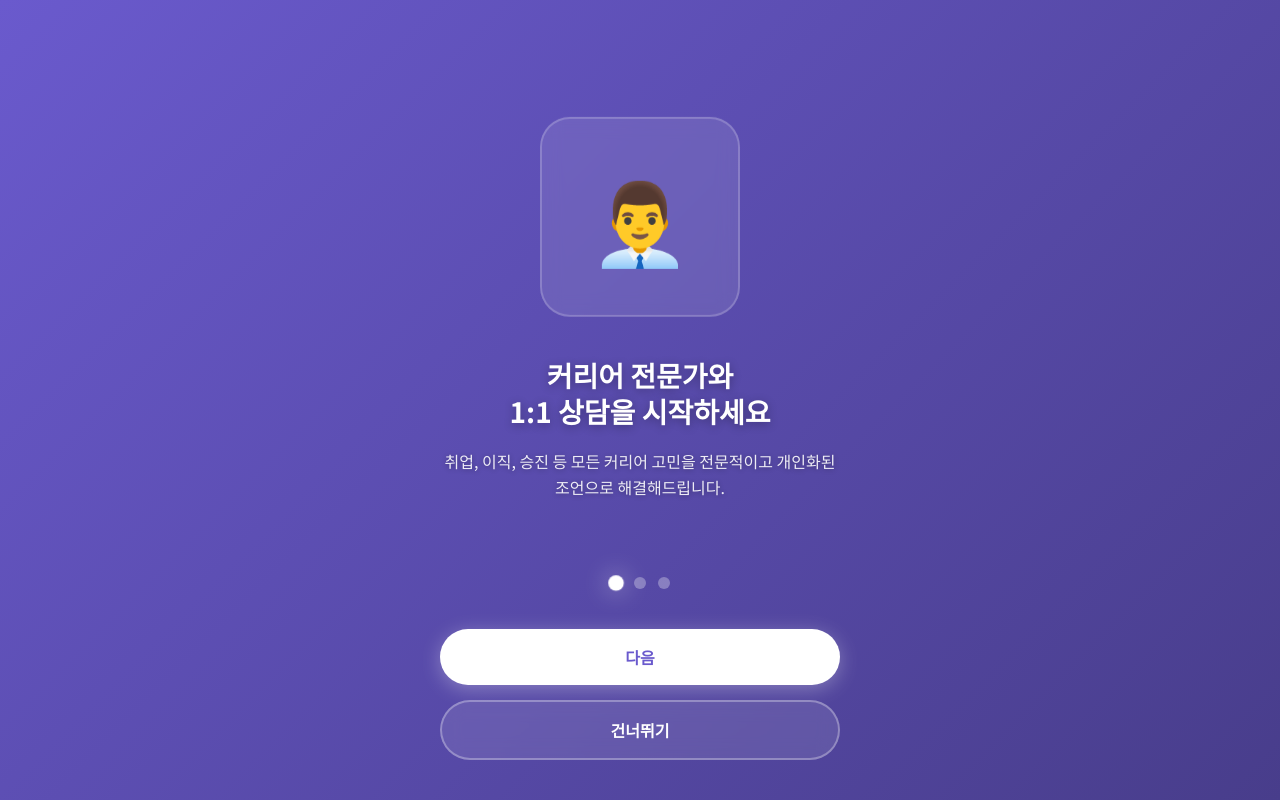
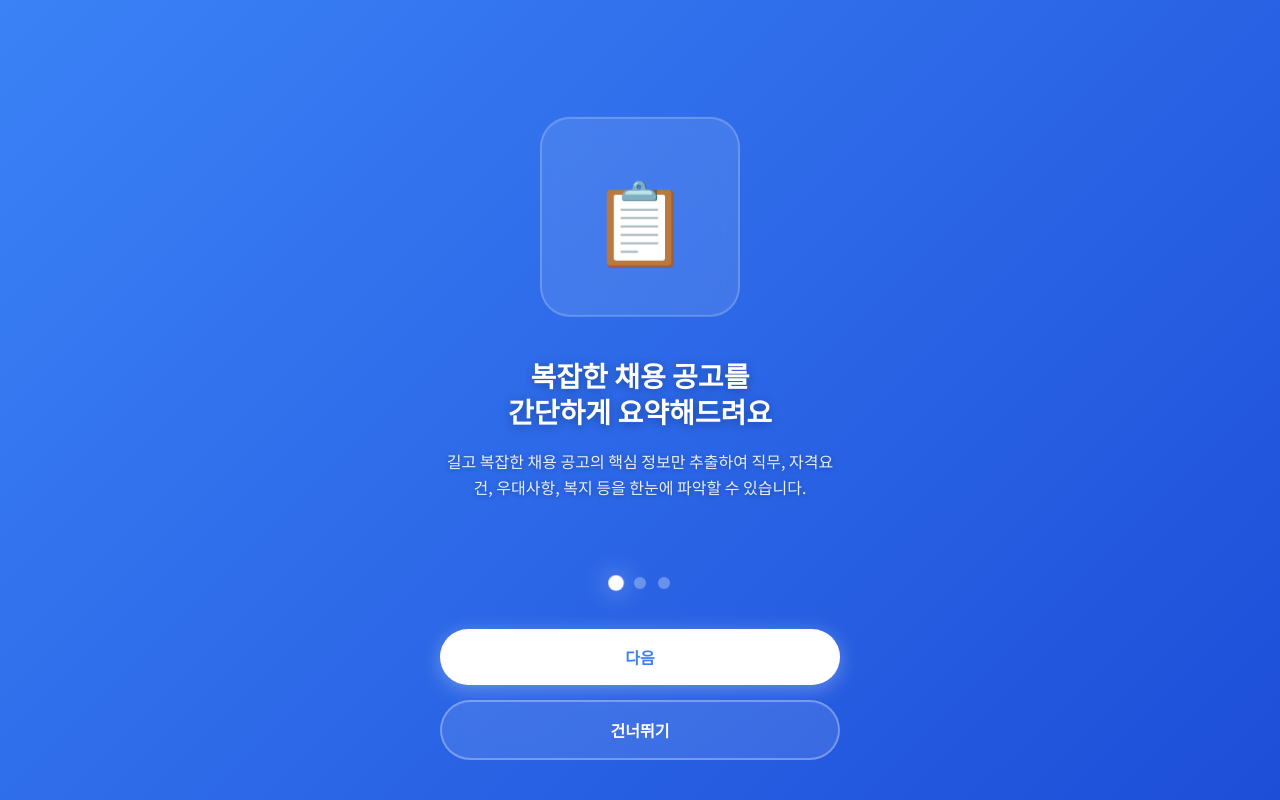
Before and after one commit to Hun-Hong/ai-project-front, a Vue app in the folder ai-project/: page / in a window 1280 px wide. Built offline with nearby package versions, Linux system fonts and the light colour scheme; the HTML template or start-up script is replaced by a standard one.

Commit message:
[FEAT] 기획서 반영(1)

```diff
--- a/ai-project/src/App.vue
+++ b/ai-project/src/App.vue
@@ -12,8 +12,8 @@
         @skip="handleOnboardingSkip"
       />
 
-      <!-- AI 챗봇 메인 화면 -->
-      <ChatbotMainScreen v-if="currentScreen === 'chatbot'" />
+      <!-- Job-pt 메인 화면 -->
+      <JobAnalysisMainScreen v-if="currentScreen === 'main'" />
     </div>
   </div>
 </template>
@@ -23,7 +23,7 @@ import { ref, onMounted } from 'vue'
 import { useAppStore } from './stores/app'
 import SplashScreen from './components/SplashScreen.vue'
 import OnboardingScreen from './components/OnboardingScreen.vue'
-import ChatbotMainScreen from './components/ChatbotMainScreen.vue'
+import JobAnalysisMainScreen from './components/JobAnalysisMainScreen.vue'
 
 const appStore = useAppStore()
 const currentScreen = ref('splash')
@@ -33,13 +33,13 @@ const handleOnboardingNext = () => {
   if (onboardingStep.value < 3) {
     onboardingStep.value++
   } else {
-    currentScreen.value = 'chatbot'
+    currentScreen.value = 'main'
     appStore.setOnboardingCompleted(true)
   }
 }
 
 const handleOnboardingSkip = () => {
-  currentScreen.value = 'chatbot'
+  currentScreen.value = 'main'
   appStore.setOnboardingCompleted(true)
 }
 
@@ -51,8 +51,8 @@ onMounted(() => {
   setTimeout(() => {
     console.log('Timeout triggered, checking onboarding status...')
     if (appStore.isOnboardingCompleted) {
-      console.log('Onboarding completed, going to chatbot')
-      currentScreen.value = 'chatbot'
+      console.log('Onboarding completed, going to main')
+      currentScreen.value = 'main'
     } else {
       console.log('Onboarding not completed, going to onboarding')
       currentScreen.value = 'onboarding'
--- a/ai-project/src/components/OnboardingScreen.vue
+++ b/ai-project/src/components/OnboardingScreen.vue
@@ -26,7 +26,7 @@
         class="btn btn-primary"
         @click="handleNext"
       >
-        {{ step === 3 ? '커리어 상담 시작하기' : '다음' }}
+        {{ step === 3 ? '채용 공고 분석 시작하기' : '다음' }}
       </button>
       <button
         class="btn btn-secondary"
@@ -49,22 +49,22 @@ const props = defineProps({
 
 const emit = defineEmits(['next', 'skip'])
 
-// 커리어 어드바이저 온보딩 데이터
+// Job-pt 온보딩 데이터
 const onboardingData = [
   {
-    icon: '👨‍💼',
-    title: '커리어 전문가와\n1:1 상담을 시작하세요',
-    description: '취업, 이직, 승진 등 모든 커리어 고민을 전문적이고 개인화된 조언으로 해결해드립니다.'
+    icon: '📋',
+    title: '복잡한 채용 공고를\n간단하게 요약해드려요',
+    description: '길고 복잡한 채용 공고의 핵심 정보만 추출하여 직무, 자격요건, 우대사항, 복지 등을 한눈에 파악할 수 있습니다.'
   },
   {
-    icon: '🎯',
-    title: '맞춤형 커리어 로드맵을\n제공받으세요',
-    description: '당신의 현재 상황과 목표를 분석하여 단계별 성장 계획과 실행 가능한 액션플랜을 제시합니다.'
+    icon: '💬',
+    title: '자연어로 질문하면\n정확한 답변을 받아보세요',
+    description: '"경력 2년도 지원 가능한가요?", "하이브리드 근무인가요?" 같은 질문에 채용공고 내용을 기반으로 정확하게 답변해드립니다.'
   },
   {
-    icon: '📊',
-    title: '최신 업계 데이터 기반\n정확한 정보를 얻으세요',
-    description: '실시간 채용 트렌드, 연봉 정보, 스킬 요구사항 등 신뢰할 수 있는 데이터로 현명한 결정을 내리세요.'
+    icon: '⚖️',
+    title: '여러 채용공고를\n쉽게 비교해보세요',
+    description: '관심있는 여러 포지션의 조건, 복지, 요구사항을 한번에 비교하여 최적의 선택을 할 수 있도록 도와드립니다.'
   }
 ]
 
@@ -81,7 +81,7 @@ const handleSkip = () => {
 .onboarding-screen {
   width: 100%;
   height: 100vh;
-  background: linear-gradient(135deg, #6a5acd 0%, #483d8b 100%);
+  background: linear-gradient(135deg, #3b82f6 0%, #1d4ed8 100%);
   padding: 40px 30px;
   display: flex;
   flex-direction: column;
@@ -175,7 +175,7 @@ const handleSkip = () => {
 
 .btn-primary {
   background: white;
-  color: #6a5acd;
+  color: #3b82f6;
   box-shadow: 0 4px 20px rgba(255, 255, 255, 0.3);
 }
 
--- a/ai-project/src/components/SplashScreen.vue
+++ b/ai-project/src/components/SplashScreen.vue
@@ -1,17 +1,17 @@
 <template>
   <div class="splash-screen">
     <div class="splash-content">
-      <div class="splash-icon">🎯</div>
-      <h1 class="splash-title">커리어 어드바이저</h1>
-      <p class="splash-subtitle">AI Career Consultant</p>
+      <div class="splash-icon">📋</div>
+      <h1 class="splash-title">Job-pt</h1>
+      <p class="splash-subtitle">잡피티</p>
       <div class="splash-tagline">
-        <span class="highlight">당신의 커리어 성장을</span>
-        <span>전문적으로 도와드립니다</span>
+        <span class="highlight">채용 공고 분석과 요약을</span>
+        <span>AI가 도와드립니다</span>
       </div>
     </div>
     <div class="splash-loader">
       <div class="spinner"></div>
-      <p class="loading-text">커리어 데이터베이스 로딩 중...</p>
+      <p class="loading-text">채용 공고 분석 엔진 로딩 중...</p>
     </div>
   </div>
 </template>
@@ -24,7 +24,7 @@
 .splash-screen {
   width: 100%;
   height: 100vh;
-  background: linear-gradient(135deg, #20b2aa 0%, #17a2b8 100%);
+  background: linear-gradient(135deg, #3b82f6 0%, #1d4ed8 100%);
   display: flex;
   flex-direction: column;
   justify-content: center;
@@ -98,7 +98,7 @@
 }
 
 .highlight {
-  color: #00d4aa;
+  color: #60a5fa;
   font-weight: 600;
 }
 
@@ -118,7 +118,7 @@
   width: 40px;
   height: 40px;
   border: 3px solid rgba(255, 255, 255, 0.3);
-  border-top: 3px solid #00d4aa;
+  border-top: 3px solid #60a5fa;
   border-radius: 50%;
   animation: spin 1s linear infinite;
 }
```
Also changed, not shown: ai-project/src/components/JobAnalysisMainScreen.vue (renamed from ai-project/src/components/ChatbotMainScreen.vue).
